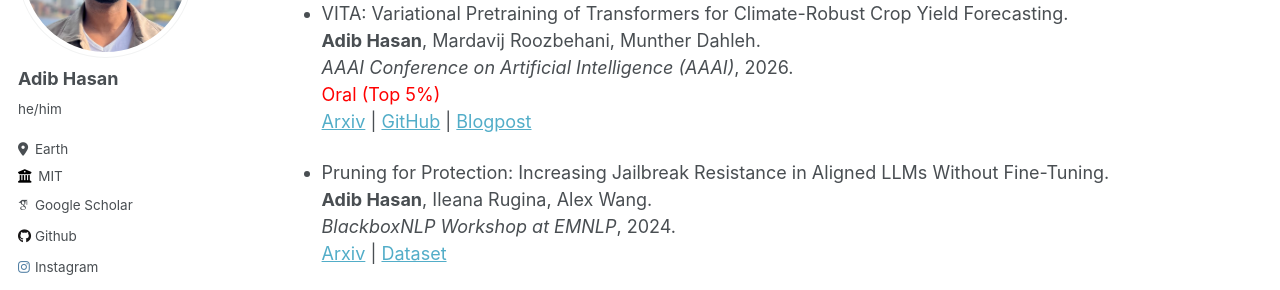
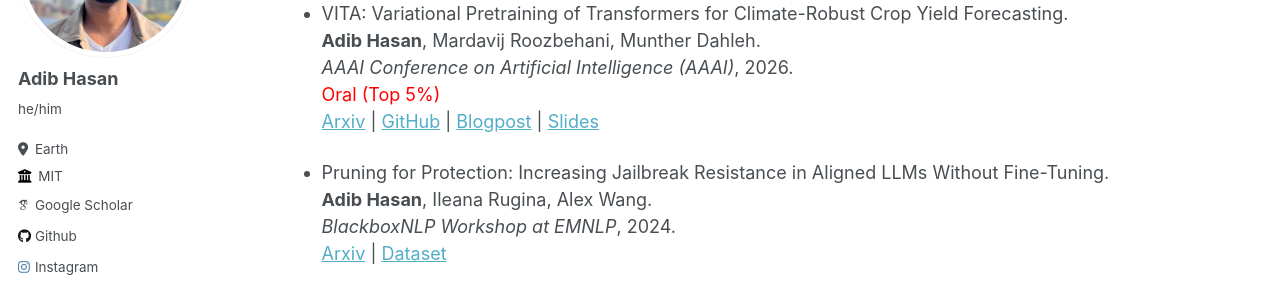
Before and after one commit to Neehan/neehan.github.io, a Jekyll site: the page built from _pages/research.md, in a window 1280 px wide. Shown: the part 232-522 px from the top of the page. Built offline with Jekyll 4.4.1, drawn with Linux system fonts in a browser that asks for light colours; some web fonts are replaced.

Commit message:
added slides

```diff
--- a/_pages/research.md
+++ b/_pages/research.md
@@ -13,7 +13,7 @@ author_profile: true
   **Adib Hasan**, Mardavij Roozbehani, Munther Dahleh. <br>
   *AAAI Conference on Artificial Intelligence (AAAI)*, 2026. <br>
   <span style="color: red;">Oral (Top 5%)</span> <br>
-  [Arxiv](https://arxiv.org/abs/2508.03589) \| [GitHub](https://github.com/Neehan/VITA) \| [Blogpost](/blog/vita/)
+  [Arxiv](https://arxiv.org/abs/2508.03589) \| [GitHub](https://github.com/Neehan/VITA) \| [Blogpost](/blog/vita/) \| [Slides](https://github.com/Neehan/VITA/blob/main/docs/Variational_Transformer_slides.pdf)
 
 * Pruning for Protection: Increasing Jailbreak Resistance in Aligned LLMs Without Fine-Tuning. <br>
   **Adib Hasan**, Ileana Rugina, Alex Wang. <br>
```
Also changed, not shown: _blog/vita.md (+1 -0 lines).
